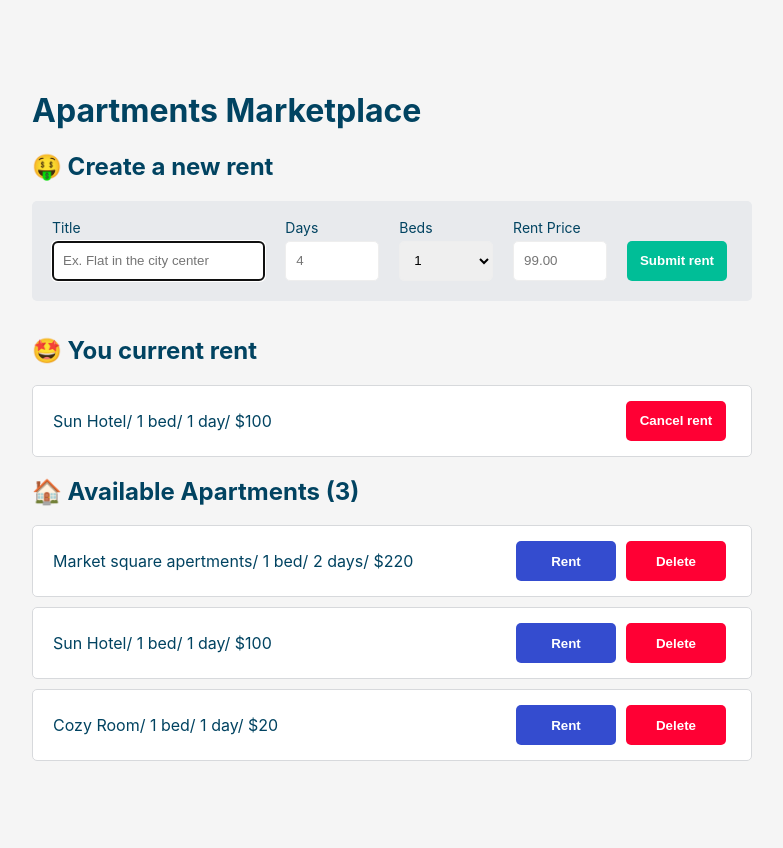
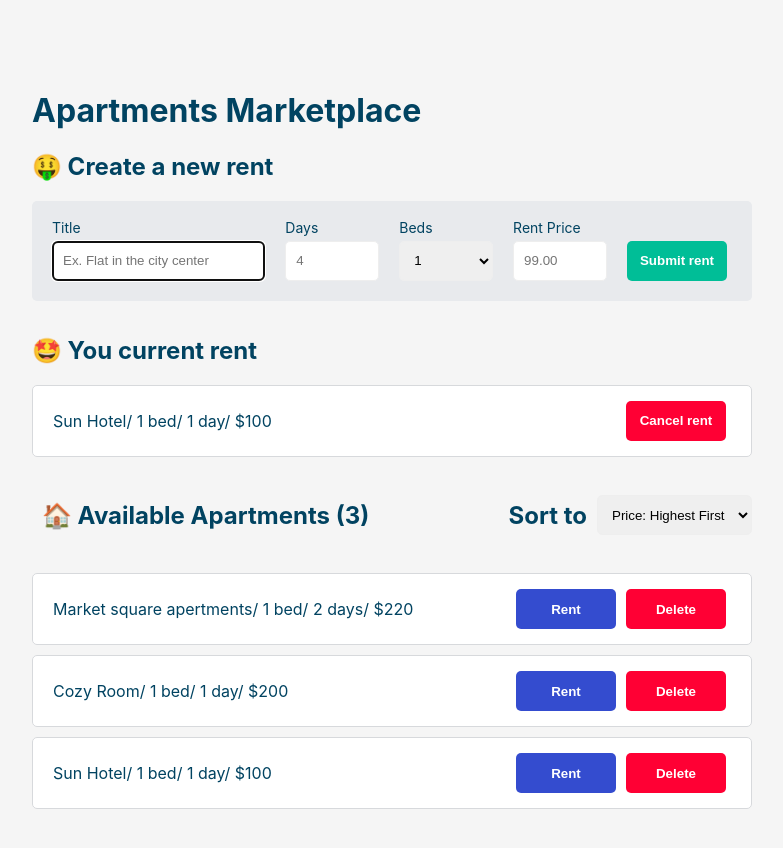
Before and after one commit to 4106677/apt-marketpace-app, a React (Create React App) app: page / in a window 1280 px wide. Shown: the top 848 px of the page, without its empty margins (248-1031 px from the left). Built offline with nearby package versions, Linux system fonts and the light colour scheme.

Commit message:
add sort by

```diff
--- a/src/components/AddForm/AddForm.jsx
+++ b/src/components/AddForm/AddForm.jsx
@@ -1,7 +1,7 @@
 import { Box, Button, Form, FormItem, H2, Input, Label, Select } from './AddForm.styled';
 
 
-export default function AddForm({ onSubmit }) {
+export default function AddForm({ onSubmit, updateList }) {
 
   const clickSubmit = (e) => {
     e.preventDefault();
@@ -14,6 +14,7 @@ export default function AddForm({ onSubmit }) {
 
     onSubmit({ name, days, beds, price });
     form.reset();
+
   };
 
   return (
--- a/src/components/App.jsx
+++ b/src/components/App.jsx
@@ -1,4 +1,4 @@
-import { useState, useEffect } from 'react';
+import { useEffect, useState } from 'react';
 import AddForm from './AddForm/AddForm';
 import { AptList } from './AptList/AptList';
 
@@ -10,70 +10,80 @@ import { Report } from 'notiflix/build/notiflix-report-aio';
 import { Section } from './App.styled';
 
 export function App() {
-  const [apt, setApt] = useState(()=> {
+  const [apt, setApt] = useState(() => {
     return (
       JSON.parse(
-        localStorage.getItem('apt')
+        localStorage.getItem('apt'),
       ) ?? [
-        {id: '100', name: 'Market square apertments', beds: '1', days: '2', price: '110'},
-        {id: '101', name: 'Sun Hotel', beds: '1', days: '1', price: '100'},
-        {id: '102', name: 'Cozy Room', beds: '1', days: '1', price: '20'},
+        { id: '100', name: 'Market square apertments', beds: '1', days: '2', price: '110' },
+        { id: '101', name: 'Sun Hotel', beds: '1', days: '1', price: '100' },
+        { id: '102', name: 'Cozy Room', beds: '1', days: '1', price: '200' },
       ]
-    )
+    );
   });
 
   const [rentApts, setRentApts] = useState(
-    ()=> {
+    () => {
       return (
         JSON.parse(
-          localStorage.getItem('rentApts')
+          localStorage.getItem('rentApts'),
         ) ?? [
-          {id: '101', name: 'Sun Hotel', beds: '1', days: '1', price: '100'},
+          { id: '101', name: 'Sun Hotel', beds: '1', days: '1', price: '100' },
         ]
-      )
-    }
+      );
+    },
   );
+
+  const [sortDir, setSortDir] = useState('highest');
   const deleteApt = aptId => {
     setApt(apt.filter(item => item.id !== aptId));
   };
 
+
   const cancelRent = aptId => {
-    console.log('cancel');
     setRentApts(rentApts.filter(item => item.id !== aptId));
   };
 
-  const addRent = ({id, name, beds, days, price}) => {
+  const addRent = ({ id, name, beds, days, price }) => {
     const rentApt = {
       id,
       name,
       beds,
       days,
       price,
-    }
+    };
 
     if (rentApts.find(apt => apt.id === id)) {
-      Report.info(name, 'is already rent', 'Okay')
+      Report.info(name, 'is already rent', 'Okay');
     } else {
       setRentApts([rentApt, ...rentApts]);
+
     }
-  }
+  };
 
-  const newRent = ({name, beds, days, price}) => {
+  const updateList = () => {
+    if (sortDir === 'highest') {
+
+      setApt([...apt].sort((a, b) => b.price * b.days - a.price * a.days));
+
+    } else {
+      setApt([...apt].sort((a, b) => a.price * a.days - b.price * b.days));
+    }
+  };
+
+  const newRent = ({ name, beds, days, price }) => {
     const newApt = {
       id: nanoid(4),
       name,
       beds,
       days,
       price,
-    }
+    };
     setApt([newApt, ...apt]);
-  }
+    // setSortDir(sortDir);
 
-
-
-
-
-
+    // updateList();
+  };
 
 
   useEffect(() => {
@@ -81,12 +91,19 @@ export function App() {
     window.localStorage.setItem('rentApts', JSON.stringify(rentApts));
   }, [apt, rentApts]);
 
+  useEffect(() => {
+    updateList();
+  }, [sortDir]);
+
+
   return (
     <Section>
 
       <AddForm onSubmit={newRent} />
 
-      <AptList onRent={addRent} onDelete={deleteApt} onCancel={cancelRent} apts={apt} rentApts={rentApts}/>
+      <AptList onRent={addRent} onDelete={deleteApt} onCancel={cancelRent} apts={apt} setSortDir={setSortDir}
+               setApt={setApt}
+               rentApts={rentApts} />
       <GlobalStyle />
     </Section>
   );
--- a/src/components/AptList/AptList.jsx
+++ b/src/components/AptList/AptList.jsx
@@ -1,6 +1,13 @@
-import { Box, Btns, Button, Desc, Item } from './AptList.styled';
+import { Available, Box, Btns, Button, Desc, Item, SortBox } from './AptList.styled';
+import { Select } from '../AddForm/AddForm.styled';
 
-export const AptList = ({ onRent, onDelete, onCancel, apts, rentApts }) => {
+
+export const AptList = ({ onRent, onDelete, onCancel, apts, setApt, sortDir, rentApts, setSortDir }) => {
+
+  const onSorted = e => {
+    e.preventDefault();
+    setSortDir(e.currentTarget.elements.sort.value);
+  };
 
   return (
     <Box>
@@ -14,7 +21,21 @@ export const AptList = ({ onRent, onDelete, onCancel, apts, rentApts }) => {
       ))}
 
 
-      <h2>🏠 Available Apartments ({Object.keys(apts).length})</h2>
+      <Available>
+        <p>
+          🏠 Available Apartments ({Object.keys(apts).length})
+        </p>
+        <SortBox>
+          <p>Sort to</p>
+          <form onChange={onSorted}>
+
+            <Select name='sort' required>
+              <option value='highest'>Price: Highest First</option>
+              <option value='lowest'>Price: Lowest First</option>
+            </Select>
+          </form>
+        </SortBox>
+      </Available>
       {apts.map(({ id, name, beds, days, price }) => (
         <Item key={id}>
           <Desc>    {name}/ {beds} bed{beds > 1 && 's'}/ {days} day{days > 1 && 's'}/ ${price * days}</Desc>
--- a/src/components/AptList/AptList.styled.js
+++ b/src/components/AptList/AptList.styled.js
@@ -10,6 +10,7 @@ export const Box = styled.ul`
 
   border-radius: 10px;
 `;
+
 
 export const Item = styled.li`
   &:not(:first-child) {
@@ -31,6 +32,23 @@ export const Item = styled.li`
 
   min-height: 40px;
 
+`;
+
+export const SortBox = styled.div`
+  margin-left: auto;
+
+  display: flex;
+
+  flex-direction: row;
+  align-items: center;
+`;
+
+export const Available = styled.h2`
+  p {
+    padding: 0 10px
+  }
+
+  display: flex;
 `;
 
 export const Desc = styled.div`
```
